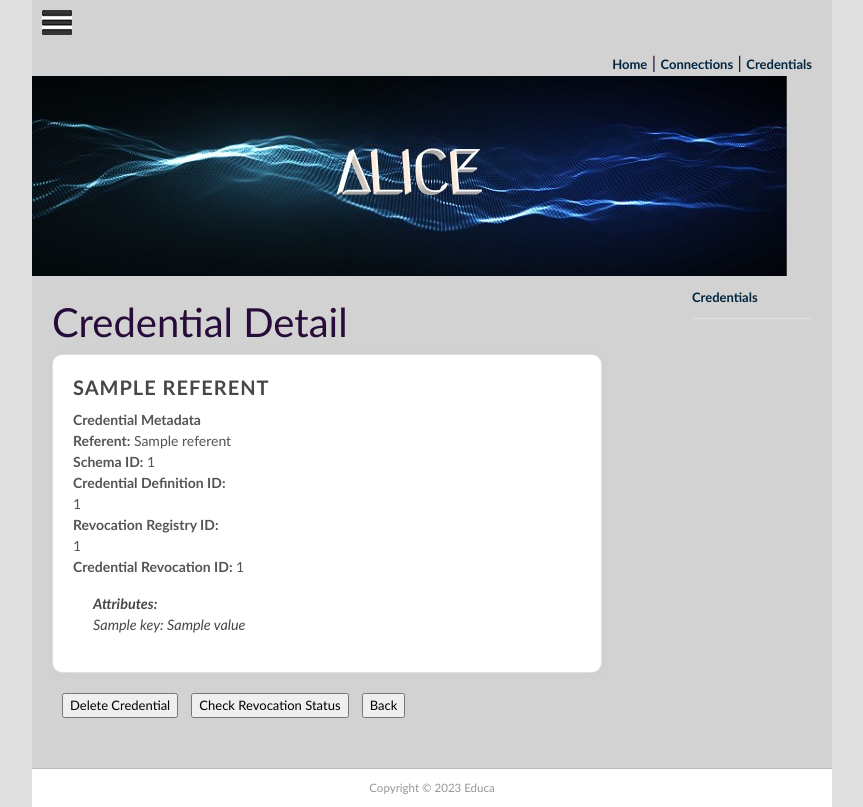
After one commit to kevinsaner91/alice-django, a Django app: template credentials/templates/credentials/credential-detail.html in a window 1280 px wide. The commit adds this page. Shown: the whole page, without its empty margins (208-1071 px from the left). Run offline with Django 4.2, Linux system fonts and the light colour scheme; the template is opened without the code that fills it: most values are stand-ins (such as "Sample title", 1, 10 or a date in 2020); some libraries are stand-ins or nearby versions.

Commit message:
finished the credential app

```diff
--- a/connections/api.py
+++ b/connections/api.py
@@ -71,10 +71,14 @@ def accept_connection(connection_info):
     data = decoded_connection_info
     headers = {"Content-Type": "application/json"}
 
+    print(data)
+
     response = requests.post(
         url,
         json=data,
         headers=headers)
+
+    print(response.status_code)
 
     if response.status_code == 200:
         print('successful')
--- /dev/null
+++ b/credentials/templates/credentials/credential-detail.html
@@ -0,0 +1,63 @@
+{% extends "base.html" %}
+
+
+{% block title %}Displaying Credentials{% endblock title %}
+
+{% block menu %}
+  <li><a href="/credentials">Credentials</a></li>
+
+{% endblock menu %}
+
+{% block content %}
+<br>
+  <h1>Credential Detail</h1>
+
+  {% if delete %}
+  <p class="error">
+      Deleting the credential was not successful!
+  </p>
+  {% endif %}
+  {% if show %}
+  {% if revoked %}
+  <p class="error">
+      The credential is revoked and no longer valid!
+  </p>
+  {% endif %}
+  {% if not revoked %}
+  <p class="success">
+    The credential is not revoked and valid!
+</p>
+  {% endif %}
+  {% endif %}
+
+  <div class="card">
+    <div class="card-body">
+      <h5 class="card-title">{{ referent }}</h5>
+      <p class="card-text">
+        <strong>Credential Metadata</strong><br>
+        <strong>Referent:</strong> {{ credential.referent }}<br>
+        <strong>Schema ID:</strong> {{ credential.schema_id }}<br>
+        <strong>Credential Definition ID:</strong> <br>{{ credential.cred_def_id }}<br>
+        <strong>Revocation Registry ID:</strong> <br>{{ credential.rev_reg_id }}<br>
+        <strong>Credential Revocation ID:</strong> {{ credential.cred_rev_id }}<br>
+      <p class="card-attributes">
+      <strong>Attributes:</strong> <br>
+      {% for key, value in credential.attrs.items %}
+      {{ key }}: {{ value }}<br>
+      {% endfor %}
+      </p>
+      </p>
+    </div>
+  </div>
+  <a href="/credentials/delete/{{ credential.referent }}" style="margin-left: 10px;">
+    <input type="button" value="Delete Credential">
+  </a>
+  <a href="/credentials/revoked/{{ credential.referent }}" style="margin-left: 10px;">
+    <input type="button" value="Check Revocation Status">
+  </a>
+  <a href="/credentials/" style="margin-left: 10px;">
+    <input type="button" value="Back">
+  </a>
+
+
+{% endblock content %}
--- a/credentials/urls.py
+++ b/credentials/urls.py
@@ -6,5 +6,8 @@ urlpatterns = [
     #path('events/', views.all_events, name='show-events'),
     # path('<int:year>/<str:month>/', views.index, name='index'),
     #re_path(r'^(?P<year>[0-9]{4})/(?P<month>0?[1-9]|1[0-2])/', views.index, name='index'),
-    path('credentials/', views.get_credentials, name='get_all_credentials')
+    path('credentials/', views.get_credentials, name='get_all_credentials'),
+    path('credentials/<str:referent>', views.get_credential_detail, name='get-credential-detail'),
+    path('credentials/delete/<str:referent>', views.delete_credential, name='delete-credential'),
+    path('credentials/revoked/<str:referent>', views.check_revoked, name='delete-credential'),
 ]
```
Also changed, not shown: credentials/api.py (+33 -4 lines), credentials/templates/credentials/credentials.html (+8 -10 lines), credentials/templatetags/json_filter.py (deleted, +0 -12 lines), credentials/views.py (+34 -2 lines).
